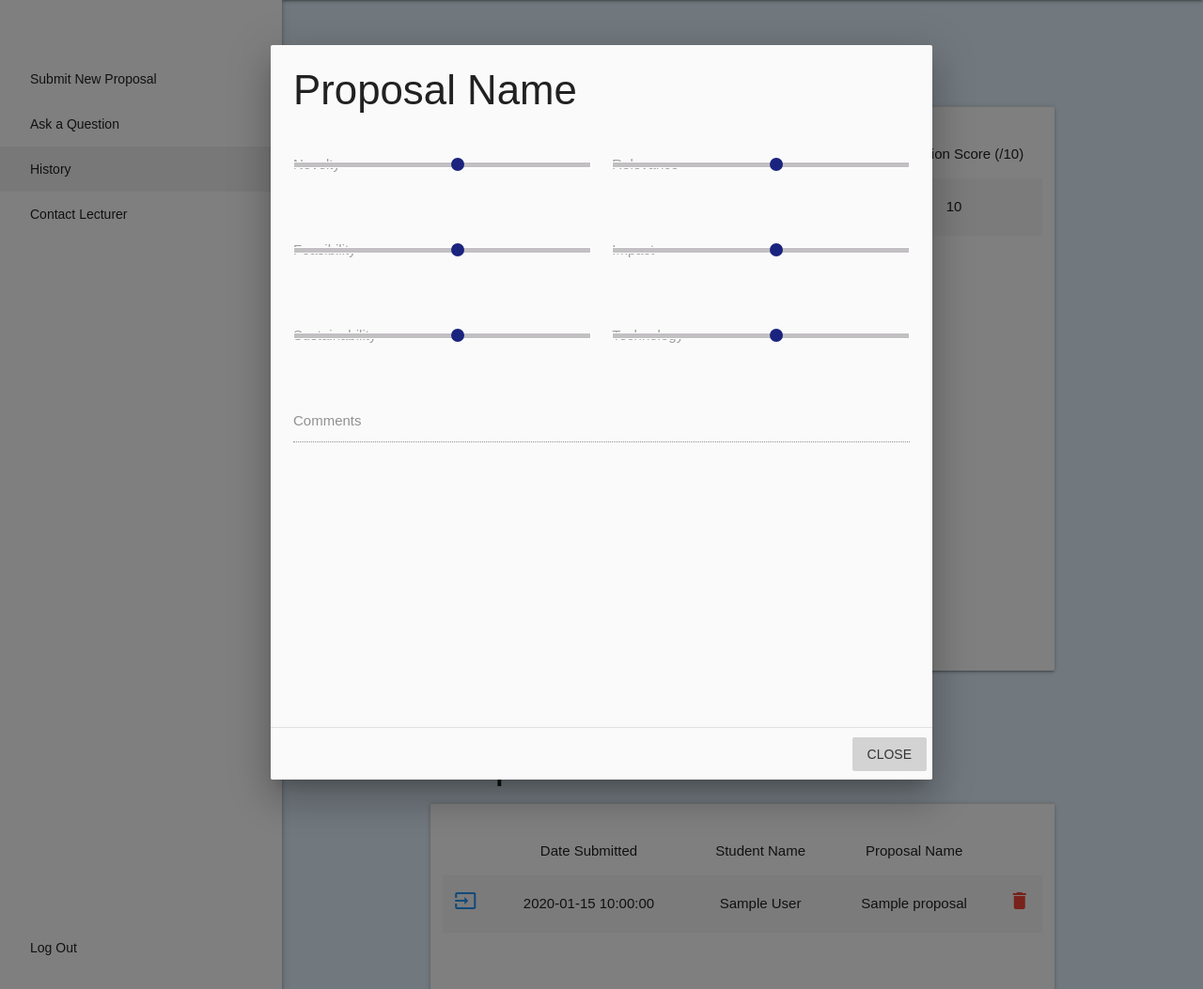
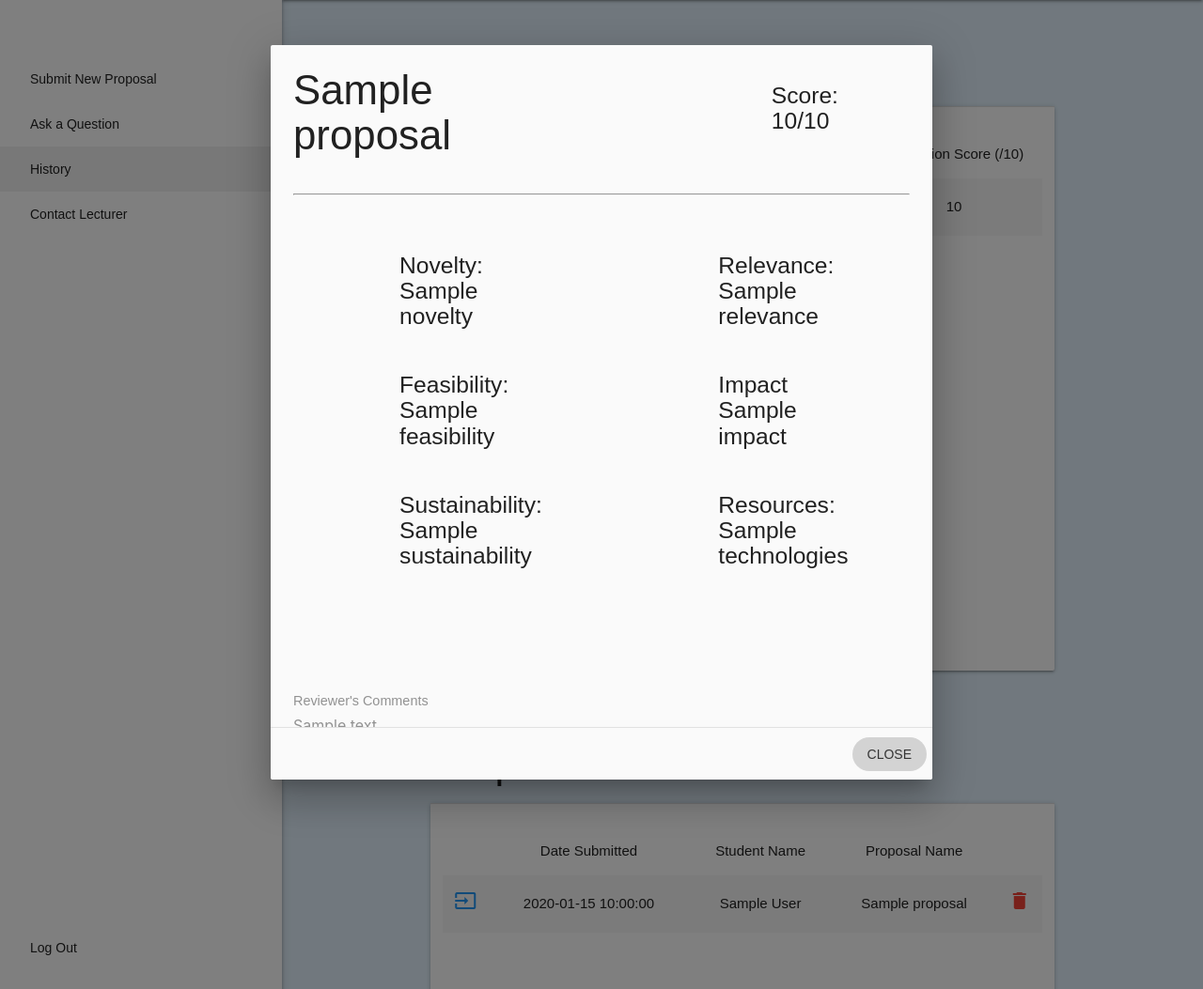
Before and after one commit to uwidcit/CapstoneGuide, a Python web app: template App/templates/history.html in a window 1280 px wide, after a click on "input". Shown: the part 64-1117 px from the top of the page at 94% size. Run offline with Jinja, Linux system fonts and the light colour scheme; the template is opened without the code that fills it: most values are stand-ins (such as "Sample title", 1, 10 or a date in 2020).

Commit message:
Made edits to history page

```diff
--- a/App/controllers/proposal.py
+++ b/App/controllers/proposal.py
@@ -3,11 +3,11 @@ from App.database import db
 from .user import get_student
 
 def add_proposal(student_id, proposal_nm, problem_desc, solution_desc,
-                 num_members, notes, functionalities, technologies):
+                 num_members, functionalities, technologies, goals, sustain, notes):
     student = get_student(student_id)
     if student:
         proposal = Proposal(student, proposal_nm=proposal_nm, problem_desc=problem_desc, solution_desc=solution_desc,
-                 num_members=num_members, requirements=functionalities, tools=technologies, notes=notes)
+                 num_members=num_members, requirements=functionalities, tools=technologies, goals=goals, sustainability=sustain, notes=notes)
         student.proposals.append(proposal)
         db.session.add(proposal)
         db.session.commit()
--- a/App/controllers/rubric.py
+++ b/App/controllers/rubric.py
@@ -32,8 +32,8 @@ def update_rubric(rubricId, name, notes, novelty, relevance, feasibility, impact
         return res
     return None
 
-def get_user_rubric(lecturer_id, evaluationId):
-    rubric = Rubric.query.filter_by(lecturer_id=lecturer_id, evaluationId = evaluationId).all()
+def get_user_rubric(lecturer_id, rubric_id):
+    rubric = Rubric.query.filter_by(lecturer_id=lecturer_id, id = rubric_id).all()
     return rubric
 
 def get_user_rubrics(lecturer_id):
--- a/App/models/rubric.py
+++ b/App/models/rubric.py
@@ -7,10 +7,10 @@ class Rubric(db.Model):
     novelty = db.Column(db.Integer)
     relevance = db.Column(db.Integer)
     feasibility = db.Column(db.Integer)
-    notes = db.Column(db.String(80))
     impact = db.Column(db.Integer)
     sustainability = db.Column(db.Integer)
     technology = db.Column(db.Integer)
+    notes = db.Column(db.String(80))
 
     def __init__(self, name, notes, novelty, relevance, feasibility, impact, sustainability, technology, lecturer_id):
         self.name = name.capitalize()
--- a/App/templates/history.html
+++ b/App/templates/history.html
@@ -20,11 +20,9 @@
 
             <div class="card">
                 <div class="divider"></div>
-
                 <div class="card-content" style="min-height: 600px;">
                     <div class="row">
                         <table class="centered highlight striped">
-                        <!--Status can be either Review In-Progress, Completed, or Under Manual Review-->
                             <thead><tr>
                                 <th></th>
                                 <th>Date Evaluated</th>
@@ -41,81 +39,57 @@
                                     <td></td>
                                     <td>{{evaluation.score}}</td>
                                 </tr>
-                            <p id="novel" hidden>{{evaluation.novelty}}</p>
-                            <p id="rele" hidden>{{evaluation.relevance}}</p>
-                            <p id="feas" hidden>{{evaluation.feasibility}}</p>
-                            <p id="imp" hidden>{{evaluation.impact}}</p>
-                            <p id="sus" hidden>{{evaluation.sustainability}}</p>
-                            <p id="tech" hidden>{{evaluation.technology}}</p>
-                            <p id="comments" hidden>{{evaluation.comments}}</p>
+
                                   <!-- Modal Structure: View Evaluations -->
                                 <div id="evaluation_modal" class="modal modal-fixed-footer">
-                                <form>
+                                    <form >
+
                                         <div class="modal-content">
-                                        <h3>Proposal Name</h3>
-
-                                        <div class="row slide-label">
-                                            <div class="input-field col s6">
-                                                <label for="novelty">Novelty</label>
-                                            <p class="range-field">
-                                                <input id="eval_novel" type="range" name="novelty" min="1" max="10" disabled />
-                                            </p>
+                                            <div class="row" >
+                                                <div class="col s5">
+                                                    <h3>{{evaluation.proposal.proposal_name}}</h3>
                                                 </div>
-
-                                            <div class="input-field col s6">
-                                                <label for="relevance">Relevance</label>
-                                            <p class="range-field">
-                                                <input id="eval_rele" type="range" name="relevance" min="1" max="10" disabled/>
-                                            </p>
-
+                                                <div class="col s2 offset-s4">
+                                                    <h5>Score: {{evaluation.score}}/10</h5>
                                                 </div>
                                             </div>
-
-                                        <div class="row slide-label">
-                                            <div class="input-field col s6">
-                                                <label for="feasibility">Feasibility</label>
-                                            <p class="range-field">
-                                                <input id="eval_feas" type="range" name="feasibility" min="1" max="10" disabled />
-                                            </p>
-
+                                            <hr>
+                                            <div class="row" style="margin-top: 3em;">
+                                                <div class="col s3 offset-s2">
+                                                    <h5>Novelty: {{evaluation.novelty}}</h5>
                                                 </div>
-                                            <div class="input-field col s6">
-                                                <label for="impact">Impact</label>
-                                            <p class="range-field">
-                                                <input id="eval_imp" type="range" name="impact" min="1" max="10"  disabled/>
-                                            </p>
-
-                                            </div>
-                                        </div>
-
-                                        <div class="row slide-label">
-                                            <div class="input-field col s6">
-                                                <label for="sustainability">Sustainability</label>
-                                            <p class="range-field">
-                                                <input id="eval_sus" type="range" name="sustainability" min="1" max="10" disabled/>
-                                            </p>
-
-                                            </div>
-                                            <div class="input-field col s6">
-                                                <label for="technology">Technology</label>
-                                            <p class="range-field">
-                                                <input id="eval_tech" type="range" name="technology" min="1" max="10" disabled/>
-                                            </p>
-
+                                                <div class="col s3 offset-s3">
+                                                    <h5>Relevance: {{evaluation.relevance}}</h5>
                                                 </div>
                                             </div>
 
                                             <div class="row">
-                                            <div class="input-field col s12">
-                                            <textarea name="comments" class="materialize-textarea" disabled></textarea>
-                                            <label id="eval_comments" for="comments">Comments</label>
+                                                <div class="col s3 offset-s2">
+                                                    <h5>Feasibility: {{evaluation.feasibility}}</h5>
+                                                </div>
+                                                <div class="col s3 offset-s3">
+                                                    <h5>Impact {{evaluation.impact}}</h5>
                                                 </div>
                                             </div>
 
+                                            <div class="row">
+                                                <div class="col s3 offset-s2">
+                                                    <h5>Sustainability: {{evaluation.sustainability}}</h5>
+                                                </div>
+                                                <div class="col s3 offset-s3">
+                                                    <h5>Resources: {{evaluation.technologies}}</h5>
+                                                </div>
                                             </div>
 
+                                            <div class="row" style="margin-top: 8em;">
+                                                <div class="input-field col s12">
+                                                <textarea name="notes" class="materialize-textarea" disabled>{{evaluation.comments}}</textarea>
+                                                <label for="notes" style="font-size: large;">Reviewer's Comments</label>
+                                                </div>
+                                            </div>
+                                        </div>
                                         <div class="modal-footer">
-                                                <a href="#!" class="modal-close waves-effect waves-grey btn-flat" style="background-color: lightgray;">Close</a>
+                                            <a href="#!" class="modal-close waves-effect waves-grey btn-flat" style="background-color: lightgray; border-radius: 30px;">Close</a>
                                         </div>
                                     </form>
                                 </div>
@@ -160,34 +134,55 @@
 
                                         <div class="modal-content">
                                             <div class="row">
-                                                <div class="col s6">
+                                                <div class="col s5">
                                                     <h3>{{proposal.proposal_name}}</h3>
                                                 </div>
-                                                <div class="right">
-                                                    <p>Members: {{proposal.num_members}}</p>
+                                                <div class="col s2 offset-s4">
+                                                    <h5>Members: {{proposal.num_members}}</h5>
                                                 </div>
                                             </div>
 
+                                            <h4> <span class="section-title"> Relevance</span> </h4>
                                             <div class="row">
                                                 <div class="col s12">
                                                     <p>Problem Statement: {{proposal.problem_desc}}</p>
                                                 </div>
                                             </div>
+
+                                            <h4> <span class="section-title">Summary </span> </h4>
                                             <div class="row">
                                                 <div class="col s12">
                                                     <p>Solution Goal: {{proposal.solution_desc}}</p>
                                                 </div>
                                             </div>
+
+                                            <h4> <span class="section-title">Feasibility </span> </h4>
                                             <div class="row">
                                                 <div class="col s12">
-                                                    <p>Proposal Requirements: {{proposal.requirements}}</p>
+                                                    <p>Requirements: {{proposal.requirements}}</p>
                                                 </div>
                                             </div>
                                             <div class="row">
                                                 <div class="col s12">
-                                                    <p>Proposed Tools: {{proposal.tools}}</p>
+                                                    <p>Resources: {{proposal.tools}}</p>
                                                 </div>
                                             </div>
+
+                                            <h4> <span class="section-title">Impact</span> </h4>
+                                            <div class="row">
+                                                <div class="col s12">
+                                                    <p>Desired Goals: {{proposal.impact}}</p>
+                                                </div>
+                                            </div>
+
+                                            <h4> <span class="section-title">Sustainability</span> </h4>
+                                            <div class="row">
+                                                <div class="col s12">
+                                                    <p>Sustainability: {{proposal.sustainability}}</p>
+                                                </div>
+                                            </div>
+
+                                            <h4> <span class="section-title">Additional Information</span> </h4>
                                             <div class="row">
                                                 <div class="col s12">
                                                     <p>Addtional Info: {{proposal.notes}}</p>
@@ -197,7 +192,7 @@
                                         </div>
 
                                         <div class="modal-footer">
-                                            <a href="#!" class="modal-close waves-effect waves-grey btn-flat" style="background-color: lightgray;">Close</a>
+                                            <a href="#!" class="modal-close waves-effect waves-grey btn-flat" style="background-color: lightgray; border-radius: 30px;">Close</a>
                                         </div>
                                     </form>
                                 </div>
@@ -212,70 +207,4 @@
 
         </div>
     </div>
-
-
-
-<!-- Modal Structure: View Proposal -->
-<div id="proposal_modal" class="modal modal-fixed-footer">
-    <form>
-        <div class="modal-content">
-            <div class="row slide-label">
-                <div class="input-field col s6">
-                    <label for="feasibility">Feasibility</label>
-                <p class="range-field">
-                    <input type="range" name="feasibility" min="1" max="10"  />
-                </p>
-
-                </div>
-                <div class="input-field col s6">
-                    <label for="impact">Impact</label>
-                <p class="range-field">
-                    <input type="range" name="impact" min="1" max="10" />
-                </p>
-                </div>
-            </div>
-            <div class="row">
-                <div class="col s3">
-                    <h3>proposal.proposal_name</h3>
-                </div>
-                <div class="right">
-                    <p>Members: proposal.num_members</p>
-                </div>
-            </div>
-
-            <div class="row">
-                <div class="col s12">
-                    <p>Problem Statement: proposal.problem_desc</p>
-                </div>
-            </div>
-            <div class="row">
-                <div class="col s12">
-                    <p>Solution Goal: proposal.solution_desc</p>
-                </div>
-            </div>
-            <div class="row">
-                <div class="col s12">
-                    <p>Proposal Requirements: proposal.requirements</p>
-                </div>
-            </div>
-            <div class="row">
-                <div class="col s12">
-                    <p>Proposed Tools: proposal.tools</p>
-                </div>
-            </div>
-            <div class="row">
-                <div class="col s12">
-                    <p">Addtional Info: proposal.notes</p>
-                </div>
-            </div>
-
-            <div class="modal-footer">
-                <button class="btn indigo darken-4 z-depth-1 waves-effect waves-light" type="submit">
-                    Confirm
-                </button>
-                <a href="#!" class="modal-close waves-effect waves-grey btn-flat" style="background-color: lightgray;">Cancel</a>
-            </div>
-        </div>
-    </form>
-</div>
 {% endblock %}
--- a/App/views/proposal.py
+++ b/App/views/proposal.py
@@ -17,7 +17,8 @@ def get_proposal_page():
 @login_required
 def submit_proposal_action():
     data = request.form
-    add_proposal(current_user.id, data['name'], data['problem'], data['solution'], data['group_num'], data['requirements'], data['tools'], data['additional_info'])
+    add_proposal(current_user.id, data['name'], data['problem'], data['solution'], data['group_num'], data['requirements'], data['tools'],
+                 data['goals'], data['sustain'], data['additional_info'])
     flash('Proposal Submitted!')
     return redirect(url_for('proposal_views.get_proposal_page'))
 
```
Also changed, not shown: App/controllers/user.py (+1 -7 lines), App/models/proposal.py (+10 -8 lines), wsgi.py (+89 -36 lines). Lines whose indentation alone changed are shown as unchanged.
